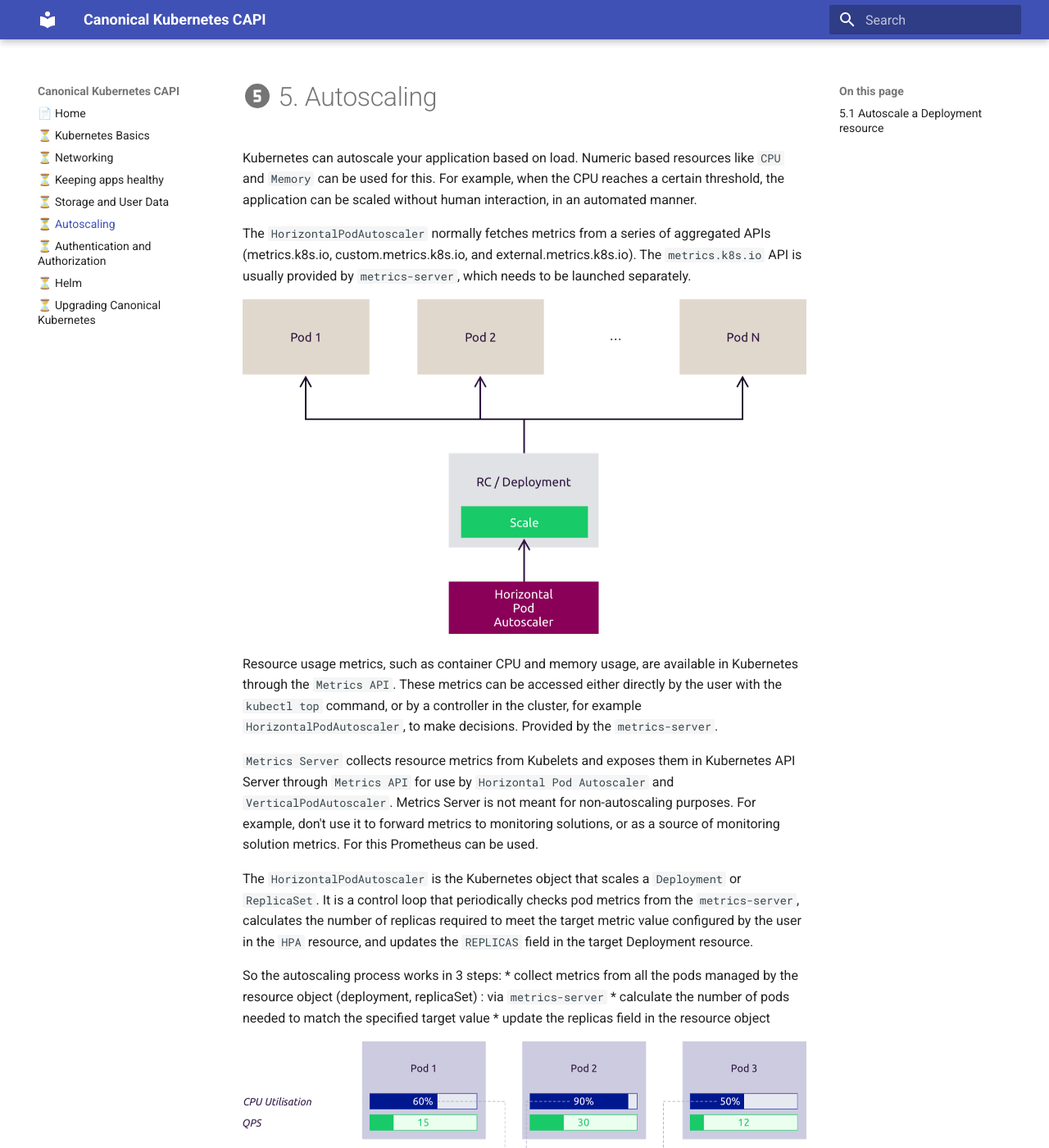
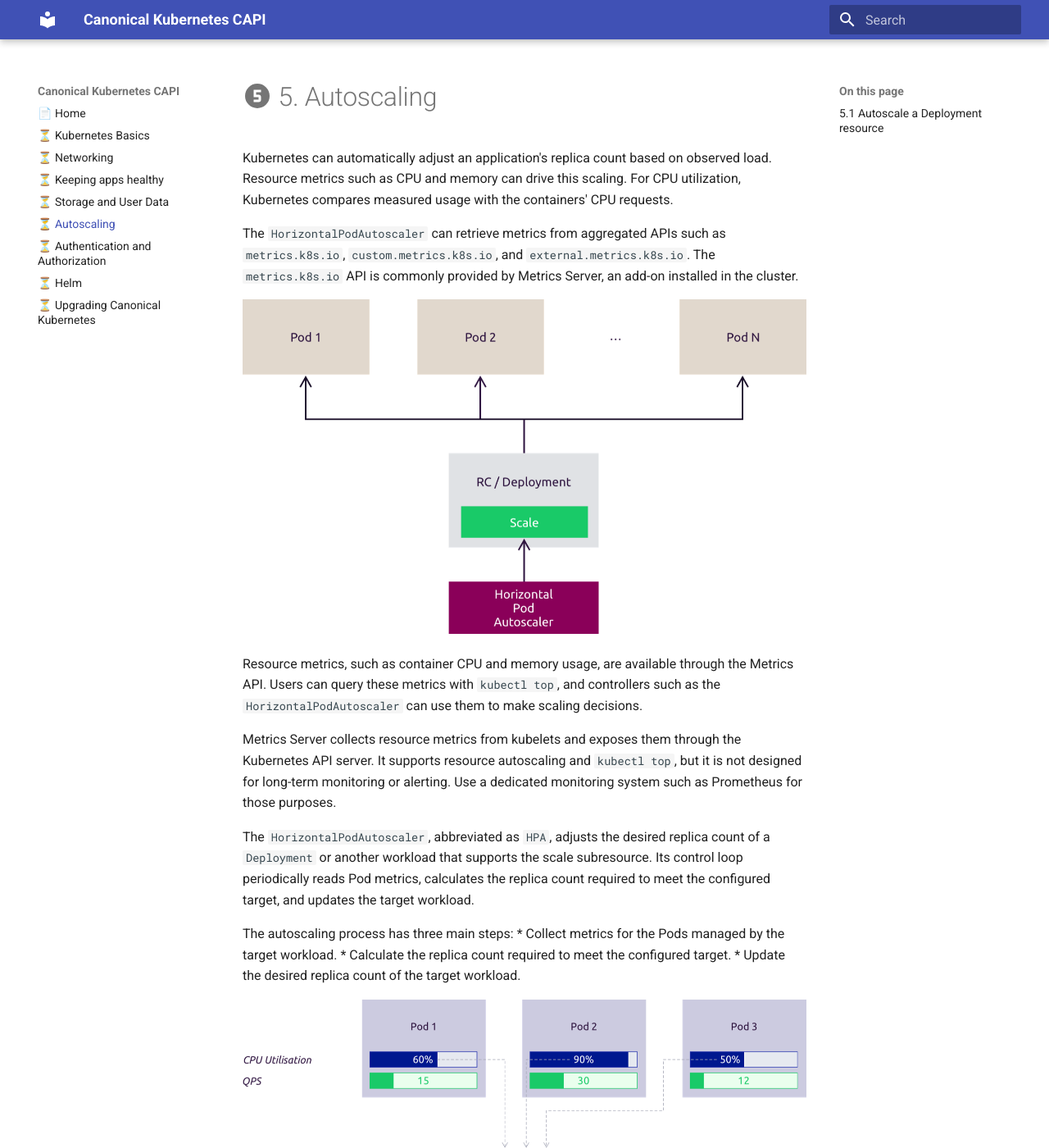
Before and after one commit to radumoisan/canonical-kubernetes-capi, an MkDocs documentation site: the page built from docs/5-autoscaling.md, in a window 1280 px wide and 1400 px high. Shown: the whole window at 82% size. Built offline with MkDocs 1.6.1 and Material for MkDocs 9.7.7, drawn with Linux system fonts in a browser that asks for light colours; some of the changed text lies outside the part shown.

Commit message:
Improve Chapter 5 guidance

````diff
--- a/docs/5-autoscaling.md
+++ b/docs/5-autoscaling.md
@@ -1,39 +1,38 @@
 # :material-numeric-5-circle: 5. Autoscaling
 
-Kubernetes can autoscale your application based on load. Numeric based resources like `CPU` and `Memory` can be used for this.
-For example, when the CPU reaches a certain threshold, the application can be scaled without human interaction, in an automated manner.
+Kubernetes can automatically adjust an application's replica count based on observed load. Resource metrics such as CPU and memory
+can drive this scaling. For CPU utilization, Kubernetes compares measured usage with the containers' CPU requests.
 
-The `HorizontalPodAutoscaler` normally fetches metrics from a series of aggregated APIs (metrics.k8s.io, custom.metrics.k8s.io,
-and external.metrics.k8s.io). The `metrics.k8s.io` API is usually provided by `metrics-server`, which needs to be launched separately.
+The `HorizontalPodAutoscaler` can retrieve metrics from aggregated APIs such as `metrics.k8s.io`, `custom.metrics.k8s.io`, and
+`external.metrics.k8s.io`. The `metrics.k8s.io` API is commonly provided by Metrics Server, an add-on installed in the cluster.
 
 ![roles](assets/hpa1.png)
 
-Resource usage metrics, such as container CPU and memory usage, are available in Kubernetes through the `Metrics API`. These metrics can be
-accessed either directly by the user with the `kubectl top` command, or by a controller in the cluster, for example `HorizontalPodAutoscaler`,
-to make decisions. Provided by the `metrics-server`.
+Resource metrics, such as container CPU and memory usage, are available through the Metrics API. Users can query these metrics with
+`kubectl top`, and controllers such as the `HorizontalPodAutoscaler` can use them to make scaling decisions.
 
-`Metrics Server` collects resource metrics from Kubelets and exposes them in Kubernetes API Server through `Metrics API` for use by
-`Horizontal Pod Autoscaler` and `VerticalPodAutoscaler`. Metrics Server is not meant for non-autoscaling purposes. For example, don't
-use it to forward metrics to monitoring solutions, or as a source of monitoring solution metrics. For this Prometheus can be used.
+Metrics Server collects resource metrics from kubelets and exposes them through the Kubernetes API server. It supports resource
+autoscaling and `kubectl top`, but it is not designed for long-term monitoring or alerting. Use a dedicated monitoring system such as
+Prometheus for those purposes.
 
-The `HorizontalPodAutoscaler` is the Kubernetes object that scales a `Deployment` or `ReplicaSet`. It is a control loop that periodically
-checks pod metrics from the `metrics-server`, calculates the number of replicas required to meet the target metric value configured by the user in
-the `HPA` resource, and updates the `REPLICAS` field in the target Deployment resource.
+The `HorizontalPodAutoscaler`, abbreviated as `HPA`, adjusts the desired replica count of a `Deployment` or another workload that
+supports the scale subresource. Its control loop periodically reads Pod metrics, calculates the replica count required to meet the
+configured target, and updates the target workload.
 
-So the autoscaling process works in 3 steps:
-  * collect metrics from all the pods managed by the resource object (deployment, replicaSet) : via `metrics-server`
-  * calculate the number of pods needed to match the specified target value
-  * update the replicas field in the resource object
+The autoscaling process has three main steps:
+  * Collect metrics for the Pods managed by the target workload.
+  * Calculate the replica count required to meet the configured target.
+  * Update the desired replica count of the target workload.
 
 ![roles](assets/hpa2.png)
 
-More information on the Resource metrics pipeline can be found here:
+For more information about the resource metrics pipeline, visit:
 
 https://kubernetes.io/docs/tasks/debug-application-cluster/resource-metrics-pipeline/
 
 ## :material-book-open-page-variant-outline: 5.1 Autoscale a Deployment resource
 
-Create an nginx deployment, this will be the scaled application:
+Create an nginx Deployment as the application to scale:
 
 ```bash
 # Create the nginx deployment.
@@ -42,12 +41,16 @@
 ??? example "Expected result"
     The Deployment is created.
 
+Expose the Deployment through a Service:
+
 ```bash
 # Expose the nginx deployment on port 80.
 kubectl expose deployment nginx-hpa --port=80
 ```
 ??? example "Expected result"
     The Service is created.
+
+Set a CPU request because the utilization target is calculated as a percentage of requested CPU:
 
 ```bash
 # Set the nginx deployment CPU request.
@@ -56,8 +59,8 @@
 ??? example "Expected result"
     The Deployment resource requirements are updated.
 
-Create a `HPA` that will autoscale when the pod `CPU` load reaches 30%, but keep the pods between 1 pod minimum and 5 pods
-at max. In this case the pod replicas will not exeed 5 even if the `CPU` is above 30%:
+Create an `HPA` with a target average CPU utilization of 30% of requested CPU. Keep the Deployment between one and five replicas;
+the `HPA` will not scale it above five replicas even when utilization remains above the target:
 
 ```bash
 # Create the nginx HorizontalPodAutoscaler.
@@ -66,7 +69,7 @@
 ??? example "Expected result"
     The HorizontalPodAutoscaler is created.
 
-Run a load generator that will do `wget` continuously on the nginx app:
+Run a load-generator Pod that continuously sends requests to the nginx Service:
 
 ```bash
 # Enter the load-generator container shell.
@@ -82,7 +85,7 @@
 ??? example "Expected result"
     The command runs continuously until interrupted.
 
-Open a new tab and log in the public machine again. Do a watch getting the `HPA` status. Wait a minute or two for the load to increase:
+Open a second terminal and connect to the student machine again. Watch the `HPA` status and wait a minute or two for the load to increase:
 
 ```bash
 # Watch the HorizontalPodAutoscaler status.
@@ -94,10 +97,10 @@
     nginx-hpa   Deployment/nginx-hpa   36%/30%   1         5         2          4m
     ```
 
-Because the CPU utilization went over 30%, it's 36% now, a new replica was added and there are 2 now. Please note that in your case the
-load can be higher, and the replica count can be higher.
+The current average CPU utilization is 36% of requested CPU, which is above the 30% target, so the `HPA` increased the replica count
+to two. The utilization and resulting replica count may differ in your environment.
 
-A new nginx pod was added and the app was autoscaled:
+Confirm that additional nginx Pods were created:
 
 ```bash
 # List the nginx and load-generator pods.
@@ -113,8 +116,8 @@
     ...
     ```
 
-If you go back on the first tab and stop the `wget` command, the CPU utilization will drop below 30% and the `REPLICAS` field will be set to 1.
-The scale down operation is performed every five minutes, so you may not see this right away.
+Return to the first terminal and stop the `wget` command. As CPU utilization falls below the target, the `HPA` eventually scales the
+Deployment down to its minimum of one replica. The default scale-down stabilization window is 300 seconds, so this is not immediate.
 
 ```bash
 # Display the HorizontalPodAutoscaler status after scale down.
@@ -126,7 +129,7 @@
     nginx-hpa   Deployment/nginx-hpa   cpu: 0%/30%   1         5         1          10m
     ```
 
-Inspect the `HPA` for a minute, if you find something interesting don't hesitate to talk with the trainer about it:
+Inspect the `HPA` details and discuss any questions with the trainer:
 
 ```bash
 # Describe the nginx HorizontalPodAutoscaler.
@@ -135,7 +138,7 @@
 ??? example "Expected result"
     The HorizontalPodAutoscaler details are displayed.
 
-You can check what happened to the HorizontalPodAutoscaler using:
+View recent scaling decisions in the `HPA` events:
 
 ```bash
 # List events for the nginx HorizontalPodAutoscaler.
@@ -149,7 +152,7 @@
     113s        Normal    SuccessfulRescale              HorizontalPodAutoscaler/nginx-hpa   New size: 1; reason: All metrics below target
     ```
 
-Default behavior of the `HorizontalPodAutoscaler` is desribed here:
+The default scaling behavior of the `HorizontalPodAutoscaler` is equivalent to this configuration:
 
 ```yaml
 behavior:
````
Also changed, not shown: other parts of docs/5-autoscaling.md (+1 -1 lines), ref-labs/5_autoscaling_gce.md (+35 -32 lines).
